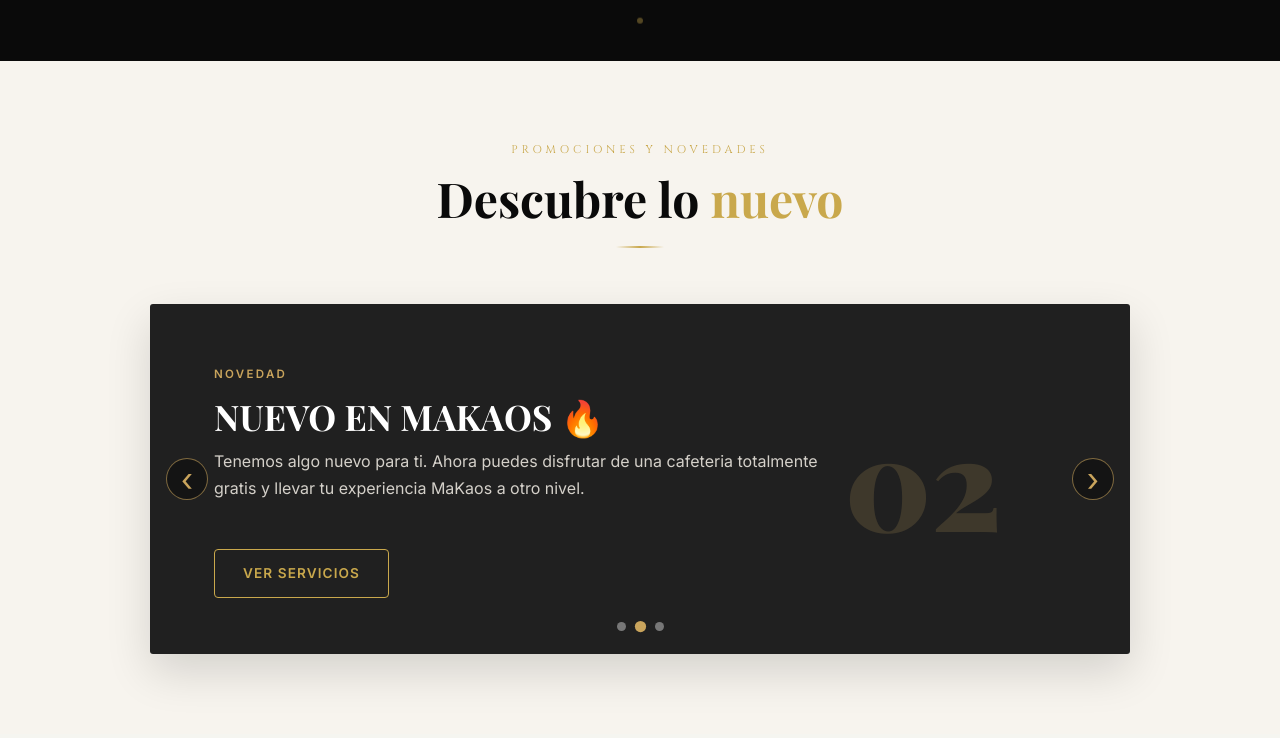
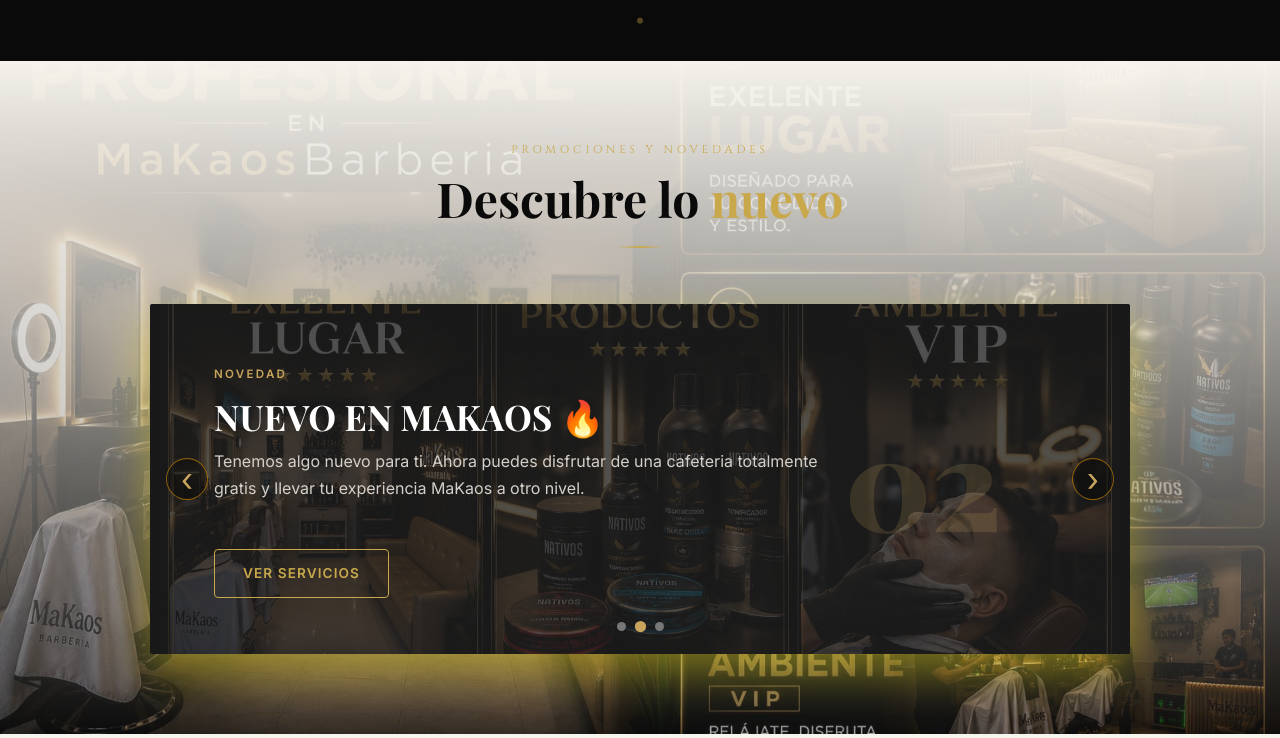
Before and after one commit to MarioAndresINg/makaos_barberia, a plain HTML site: page index.html in a window 1280 px wide. Shown: the part 766-1504 px from the top of the page. Drawn offline with nearby package versions, Linux system fonts and the light colour scheme.

Commit message:
Update main branch with latest changes Incorporate recent updates and improvements to enhance functionality and performance on the main branch.

```diff
--- a/index.html
+++ b/index.html
@@ -21,7 +21,7 @@
   <meta name="twitter:image" content="https://marioandresing.github.io/makaos_barberia/img/makaos-preview.jpg" />
   <meta property="og:image:type" content="image/jpeg" />
   <meta name="theme-color" content="#111111" />
-  <title>MaKaos Barbería | Más que un corte, una experiencia</title>
+  <title>MaKaos Barbería | bienvenido a la mejor barbería de la ciudad de ibague </title>
   <link rel="preconnect" href="https://fonts.googleapis.com" />
   <link rel="preconnect" href="https://fonts.gstatic.com" crossorigin />
   <link href="https://fonts.googleapis.com/css2?family=Playfair+Display:wght@400;600;700;900&family=Inter:wght@300;400;500;600&family=Cinzel:wght@400;600;700&display=swap" rel="stylesheet" />
@@ -193,17 +193,17 @@
   </section>
 
   <style>
-    .offers { background: #f7f4ee; }
-    .offers-carousel { position: relative; overflow: hidden; max-width: 980px; margin: 2rem auto 0; border-radius: 3px; box-shadow: 0 18px 45px rgba(0,0,0,.14); }
+    .offers { background: linear-gradient(rgba(247, 244, 238, 0.993), rgba(31, 30, 29, 0.37)), url("lugar.jpeg") center/cover no-repeat; }
+    .offers-carousel { position: relative; overflow: hidden; max-width: 980px; margin: 2rem auto 0; border-radius: 3px; box-shadow: 0 18px 45px rgba(235, 219, 5, 0.411); background: url("lugar.jpeg") center/cover no-repeat; }
     .offers-track { display: flex; transition: transform .6s ease; }
-    .offer-slide { min-width: 100%; min-height: 270px; padding: 3.5rem 8rem 3.5rem 4rem; display: flex; align-items: center; justify-content: space-between; background: #202020; color: #fff; position: relative; }
-    .offer-slide--featured { background: linear-gradient(120deg, #171717, #33291d); }
+    .offer-slide { min-width: 100%; min-height: 270px; padding: 3.5rem 8rem 3.5rem 4rem; display: flex; align-items: center; justify-content: space-between; background: linear-gradient(rgba(32,32,32,.78), rgba(32,32,32,.78)), url("vip.jpeg") center/cover no-repeat; color: #fff; position: relative; }
+    .offer-slide--featured { background: linear-gradient(120deg, rgba(23,23,23,.82), rgba(51,41,29,.78)), url("vip.jpeg") center/cover no-repeat; }
     .offer-content { max-width: 650px; position: relative; z-index: 1; }
     .offer-label { color: #c9a45c; font: 600 .72rem/1 Inter,sans-serif; letter-spacing: .2em; }
     .offer-slide h3 { font: 700 2.2rem/1.15 'Playfair Display',serif; margin: .7rem 0; }
     .offer-slide p { color: #d4d0c9; line-height: 1.7; margin: 0 0 1.4rem; }
     .offer-number { color: rgba(201,164,92,.18); font: 900 8rem/1 'Playfair Display',serif; }
-    .offer-control { position: absolute; top: 50%; transform: translateY(-50%); border: 1px solid rgba(201,164,92,.6); background: rgba(0,0,0,.35); color: #c9a45c; width: 42px; height: 42px; border-radius: 50%; font-size: 2rem; cursor: pointer; z-index: 2; }
+    .offer-control { position: absolute; top: 50%; transform: translateY(-50%); border: 1px solid rgba(228, 152, 0, 0.6); background: rgba(0,0,0,.35); color: #c9a45c; width: 42px; height: 42px; border-radius: 50%; font-size: 2rem; cursor: pointer; z-index: 2; }
     .offer-prev { left: 1rem; } .offer-next { right: 1rem; }
     .offer-dots { position: absolute; bottom: 1rem; left: 0; right: 0; text-align: center; }
     .offer-dot { width: 9px; height: 9px; margin: 0 5px; border: 0; border-radius: 50%; background: #777; cursor: pointer; }
```
